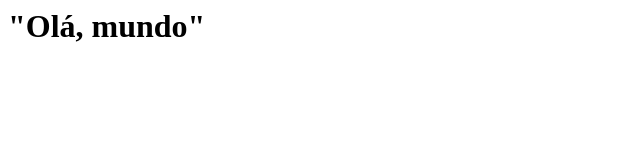
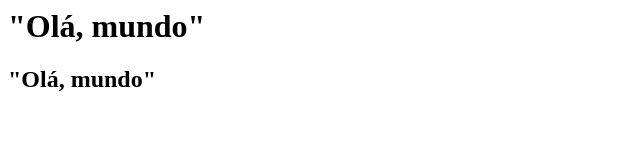
Before and after one commit to stellamedeiroszup/pagina_inicial_hub_asgard.github.io, a plain HTML site: page index.html in a window 1280 px wide. Shown: the whole page, without its empty margins (0-640 px from the left). Drawn offline with Linux system fonts and the light colour scheme.

Commit message:
mais um commit

```diff
--- a/index.html
+++ b/index.html
@@ -1 +1,2 @@
 <h1>"Olá, mundo"</h1>
+<h2>"Olá, mundo"</h2>
```
